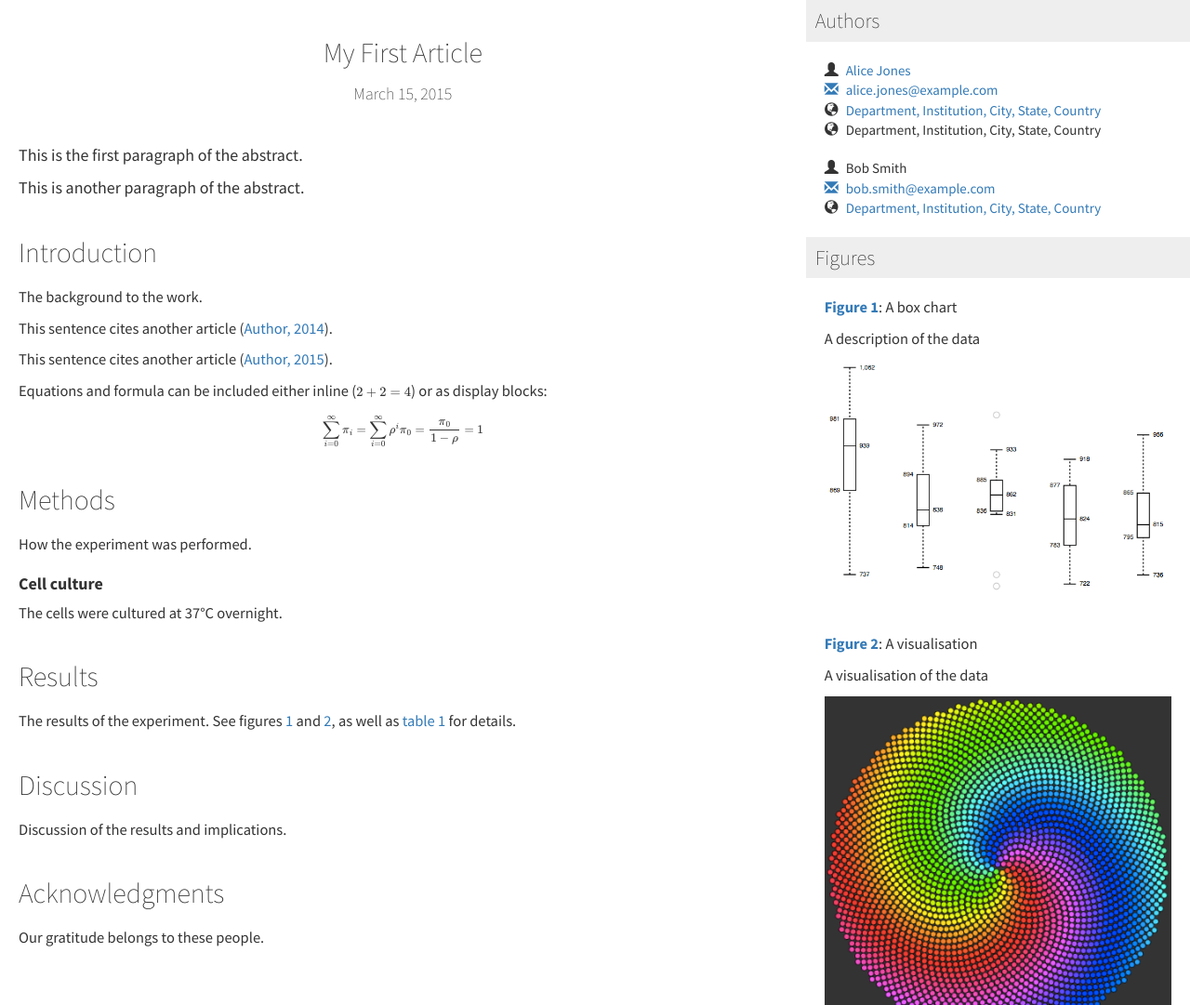
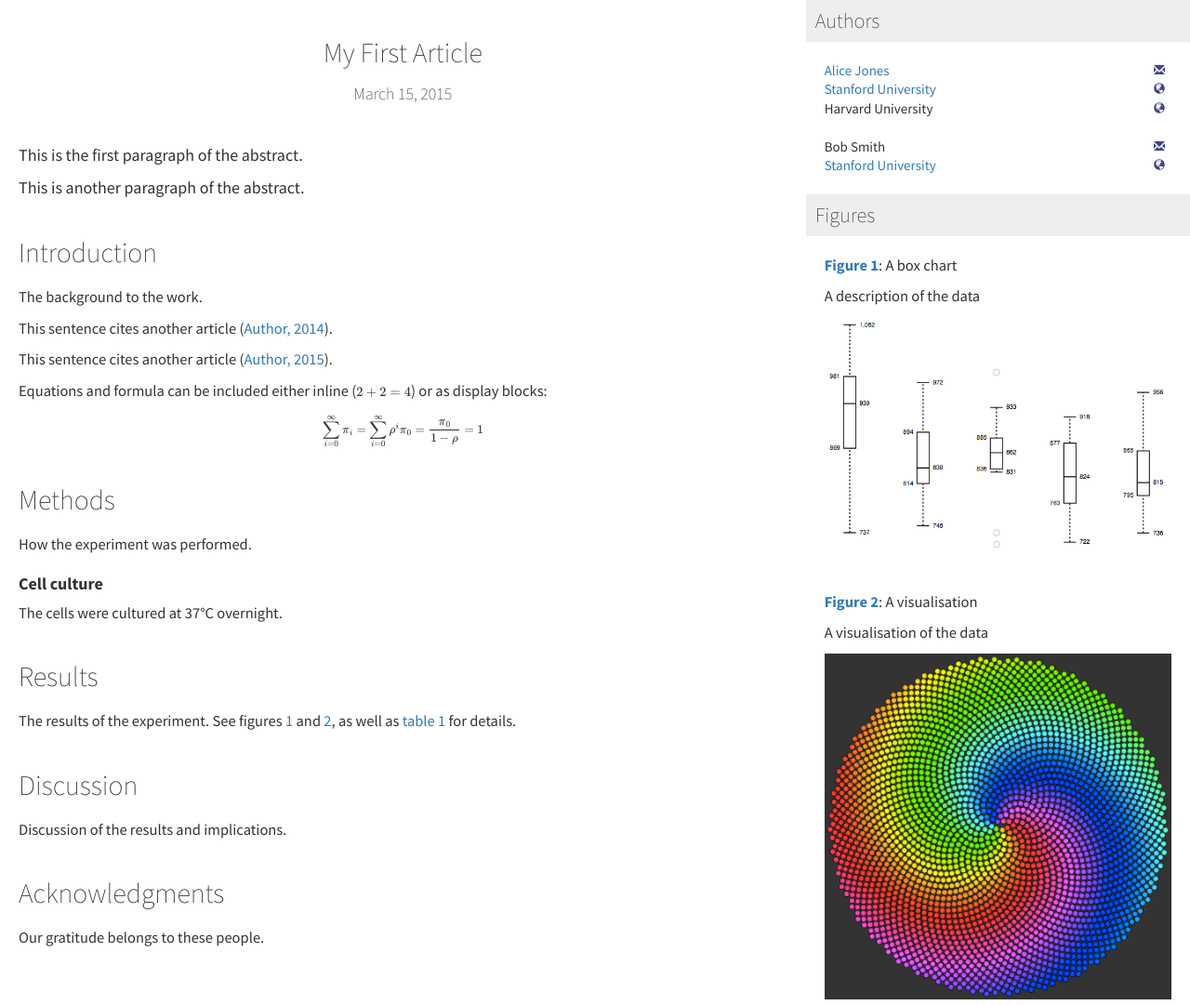
Before and after one commit to PeerJ/paper-now, a Jekyll site: the page built from index.md, in a window 1280 px wide. Shown: the whole page at 93% size. Built offline with Jekyll 4.4.1, drawn with Linux system fonts in a browser that asks for light colours; nearby versions of some CDN libraries; formulas are drawn with MathJax 3; a script that is not in the unit is left out.

Commit message:
Improve author listing

```diff
--- a/_data/article.yml
+++ b/_data/article.yml
@@ -7,10 +7,12 @@ doi: # e.g. 10.1234/example.1
 
 organizations: # defined here, used in "affiliations" and "grants" below
   - &stanford
+      name: "Stanford University"
       address: "Department, Institution, City, State, Country"
       url: http://mathematics.stanford.edu/
 
   - &harvard
+      name: "Harvard University"
       address: "Department, Institution, City, State, Country"
 
   - &mrc
--- a/_includes/authors.html
+++ b/_includes/authors.html
@@ -1,60 +1,47 @@
 <ul class="list-unstyled">
     {% for author in include.authors %}
-    <li class="author" itemprop="author" itemscope itemtype="http://schema.org/Person"
-        itemid="{{ author.sameAs }}">
-        <div itemprop="name">
-            <span class="glyphicon glyphicon-user"></span>
+        <li class="author" itemprop="author" itemscope itemtype="http://schema.org/Person" itemid="{{ author.sameAs }}">
+            <ul class="list-group">
+                <li itemprop="name" class="list-group-item">
                       {% if author.url %}
                           <a href="{{ author.url }}">{{ author.name }}</a>
                       {% else %}
                           <span>{{ author.name }}</span>
                       {% endif %}
-        </div>
 
                       {% if author.email %}
-        <div>
-            <a itemprop="email" href="mailto:{{ author.email }}">
+                        <span class="badge">
+                            <a itemprop="email" href="mailto:{{ author.email }}" target="_blank">
                                 <span class="glyphicon glyphicon-envelope"></span>
-                <span>{{ author.email }}</span>
                             </a>
-        </div>
+                        </span>
+                      {% endif %}
+                </li>
+
+                {% if author.affiliations %}
+                    {% for affiliation in author.affiliations %}
+                        <li itemprop="affiliation" itemscope itemtype="http://schema.org/Organization" class="list-group-item">
+                            {% if affiliation.url %}
+                                <a href="{{ affiliation.url }}" itemprop="url">
+                                  <span itemprop="name">{{ affiliation.name }}</span>
+                                </a>
+                            {% else %}
+                                <span itemprop="name">{{ affiliation.name }}</span>
                             {% endif %}
 
-        {% if author.affiliations %}
-            <ul class="affiliations list-unstyled">
-                {% for affiliation in author.affiliations %}
-                <li itemprop="affiliation" itemscope itemtype="http://schema.org/Organization">
+                            {% if affiliation.address %}
+                              <meta itemprop="address" content="{{ affiliation.address }}">
+
+                              <span class="badge">
+                                <a href="https://www.google.com/maps?q={{ affiliation.address }}" target="_blank">
                                     <span class="glyphicon glyphicon-globe"></span>
-                    {% if affiliation.url %}
-                        <a href="{{ affiliation.url }}" itemprop="url"><span itemprop="address">{{ affiliation.address }}</span></a>
-                    {% else %}
-                        <span itemprop="address">{{ affiliation.address }}</span>
-                    {% endif %}
-                </li>
-                {% endfor %}
-            </ul>
-        {% endif %}
-
-        {% if author.funders %}
-            <ul class="funders list-unstyled">
-                {% for funder in author.funders %}
-                    <li>
-                        <span class="glyphicon glyphicon-piggy-bank"></span>
-                        {% if funder.url %}
-                            <a href="{{ funder.url }}">{{ funder.name }}</a>
-                        {% else %}
-                            <span>{{ funder.name }}</span>
-                        {% endif %}
-
-                        {% if funder.awards %}
-                            <span class="awards inline-list">
-                                ({% for award in funder.awards %}<span>{{ award }}</span>{% endfor %})
+                                </a>
                               </span>
                             {% endif %}
                         </li>
                     {% endfor %}
+                {% endif %}
             </ul>
-        {% endif %}
         </li>
     {% endfor %}
 </ul>
--- a/styles/screen.scss
+++ b/styles/screen.scss
@@ -78,8 +78,21 @@ figure img {
     margin: 2rem 0;
 }
 
-.author .glyphicon {
-  margin-right: 0.5rem;
+.author .list-group-item {
+    border: none;
+    padding: 0;
+}
+
+.author .badge {
+  background-color: transparent;
+}
+
+.author .badge a {
+    color: #448;
+}
+
+.author .badge a:hover {
+    color: #44d;
 }
 
 #figures > figure:not(:last-of-type) {
```
Lines whose indentation alone changed are shown as unchanged.
